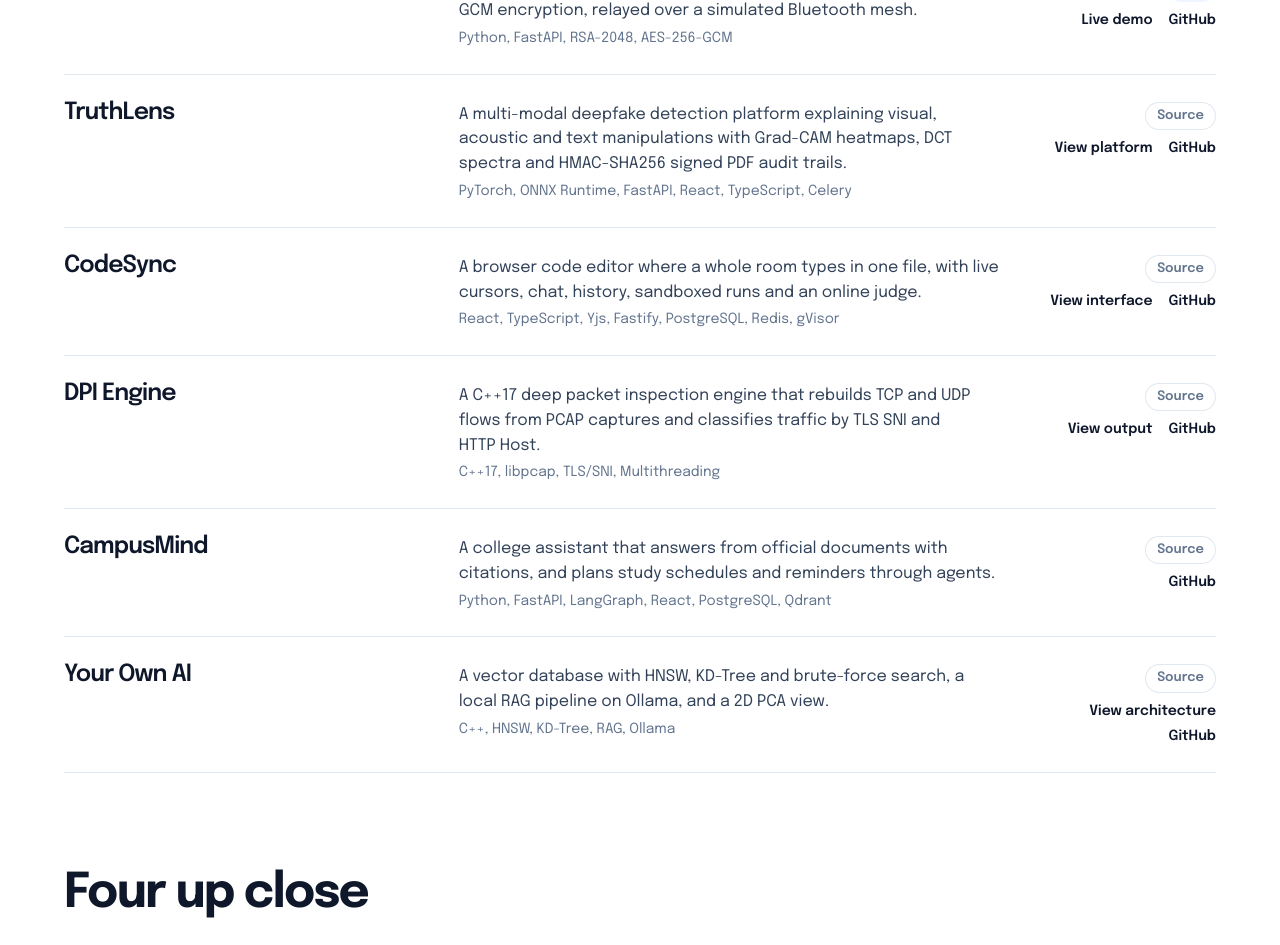
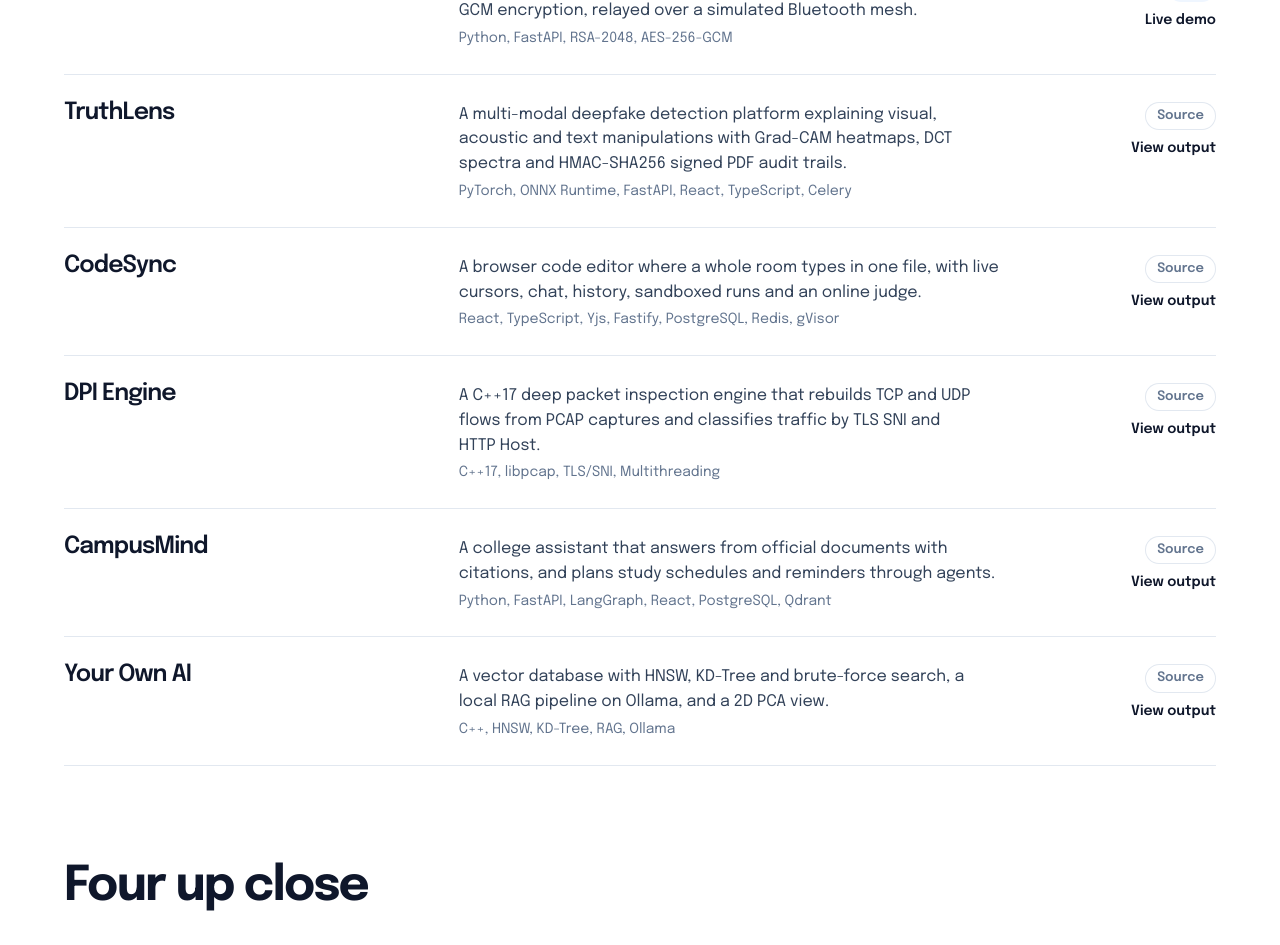
Before and after one commit to Shashank17singh/shashank17singh.github.io, a Next.js app in the folder next_portfolio/: page / in a window 1280 px wide. Shown: the part 1038-1983 px from the top of the page. Built offline with nearby package versions, Linux system fonts and the light colour scheme; no server answers.

Commit message:
Update project action links to show only live demo and view output

```diff
--- a/next_portfolio/src/components/Projects.tsx
+++ b/next_portfolio/src/components/Projects.tsx
@@ -32,7 +32,7 @@ const projects: Project[] = [
     tech: ["PyTorch", "ONNX Runtime", "FastAPI", "React", "TypeScript", "Celery"],
     github: "https://github.com/Shashank17singh/TruthLens",
     demo: "https://github.com/Shashank17singh/TruthLens/blob/main/truthlens.png",
-    demoLabel: "View platform",
+    demoLabel: "View output",
     live: false,
   },
   {
@@ -41,7 +41,7 @@ const projects: Project[] = [
     tech: ["React", "TypeScript", "Yjs", "Fastify", "PostgreSQL", "Redis", "gVisor"],
     github: "https://github.com/Shashank17singh/CodeSync",
     demo: "https://github.com/Shashank17singh/CodeSync/blob/main/codesync.png",
-    demoLabel: "View interface",
+    demoLabel: "View output",
     live: false,
   },
   {
@@ -58,7 +58,8 @@ const projects: Project[] = [
     description: "A college assistant that answers from official documents with citations, and plans study schedules and reminders through agents.",
     tech: ["Python", "FastAPI", "LangGraph", "React", "PostgreSQL", "Qdrant"],
     github: "https://github.com/Shashank17singh/CampusMind",
-    demo: null,
+    demo: "https://github.com/Shashank17singh/CampusMind/blob/main/docs/screenshots/home.png",
+    demoLabel: "View output",
     live: false,
   },
   {
@@ -67,7 +68,7 @@ const projects: Project[] = [
     tech: ["C++", "HNSW", "KD-Tree", "RAG", "Ollama"],
     github: "https://github.com/Shashank17singh/Your-Own-AI",
     demo: "https://github.com/Shashank17singh/Your-Own-AI/blob/main/Your-Own-AI.png",
-    demoLabel: "View architecture",
+    demoLabel: "View output",
     live: false,
   },
 ];
@@ -137,7 +138,6 @@ export function Projects() {
                   {project.demo && (
                     <a href={project.demo} target="_blank" rel="noopener noreferrer">{project.demoLabel ?? "Live demo"}</a>
                   )}
-                  <a href={project.github} target="_blank" rel="noopener noreferrer">GitHub</a>
                 </div>
               </div>
             </li>
```
Also changed, not shown: next_portfolio/public/work/campusmind.png (added).
